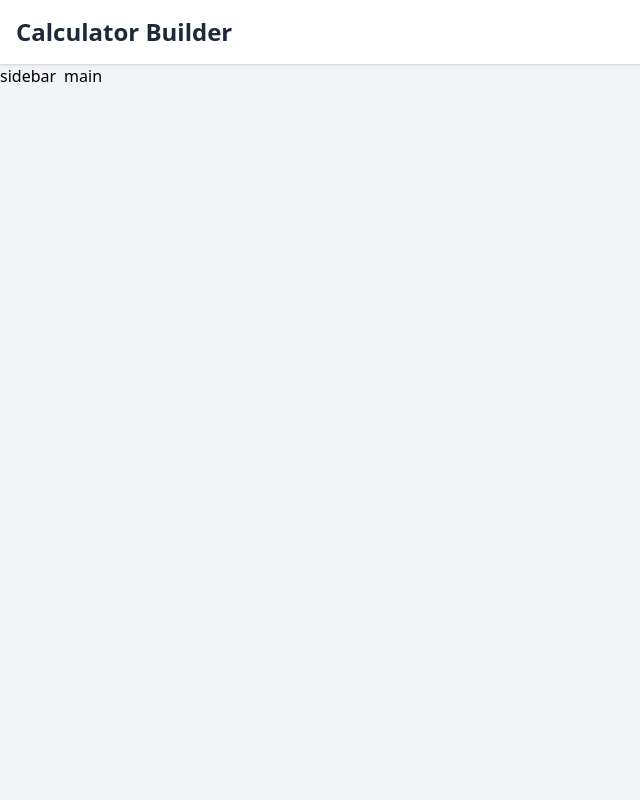
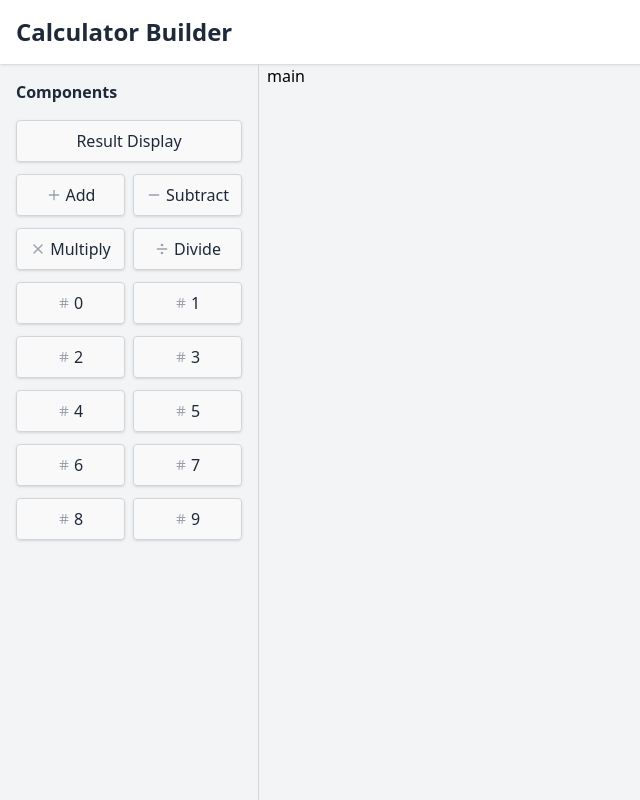
Before and after one commit to i-shant/calculator-builder, a React (Vite) app: page /edit in a window 1280 px wide. Shown: the whole page, without its empty margins (0-640 px from the left). Built offline with nearby package versions, Linux system fonts and the light colour scheme.

Commit message:
add Sidebar

```diff
--- a/src/components/Editor.tsx
+++ b/src/components/Editor.tsx
@@ -1,7 +1,9 @@
+import Sidebar from "./Sidebar";
+
 export default function Editor() {
   return (
     <div className="flex flex-col sm:flex-row flex-1 gap-2">
-      <aside>sidebar</aside>
+      <Sidebar />
       <main>main</main>
     </div>
   );
--- /dev/null
+++ b/src/components/Sidebar.tsx
@@ -0,0 +1,25 @@
+import { ALL_COMPONENTS } from "../lib/data";
+
+export default function Sidebar() {
+  return (
+    <aside className="p-4 border-b sm:border-r sm:border-b-0 border-gray-300 text-gray-800">
+      <h2 className="text font-bold">Components</h2>
+      <div className="mt-4 grid gap-x-2 gap-y-3 grid-cols-3 sm:grid-cols-2">
+        {ALL_COMPONENTS.map((item) => {
+          const icon = item.icon;
+          return (
+            <button
+              key={item.id}
+              className={`${
+                item.type === "display" ? "col-span-3 sm:col-span-2" : ""
+              } flex items-center justify-center gap-1 border border-gray-300 bg-white/50 px-3 py-2 rounded shadow cursor-pointer transition-shadow hover:bg-white hover:shadow-none focus:bg-white focus:shadow-none`}
+            >
+              {icon}
+              <span>{item.value}</span>
+            </button>
+          );
+        })}
+      </div>
+    </aside>
+  );
+}
```
